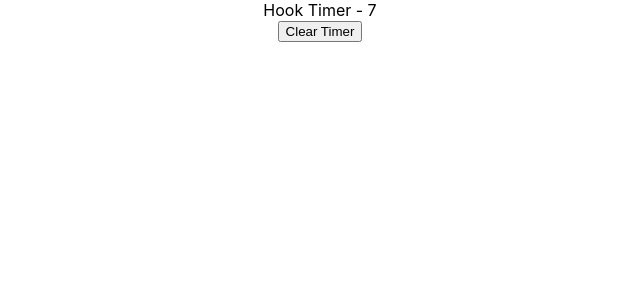
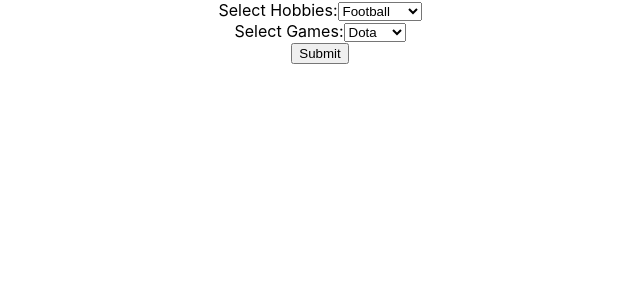
Before and after one commit to JulianBharadwaja/React_hook_practices, a React (Create React App) app: page / in a window 1280 px wide. Shown: the top 300 px of the page, without its empty margins (320-960 px from the left). Built offline with nearby package versions, Linux system fonts and the light colour scheme.

Commit message:
Learnt customHooks

```diff
--- a/src/App.js
+++ b/src/App.js
@@ -1,6 +1,6 @@
 import "./App.css";
 
-import HookTimer from "./components/useRefHook/HookTimer";
+import HobbySelect from "./components/useCustomHook/HobbySelect";
 import React from "react";
 
 // export const CounterContext = React.createContext();
@@ -26,7 +26,7 @@ function App() {
     //   value={{ countState: count, countDispatch: dispatch }}
     // >
     <div className="App">
-      <HookTimer />
+      <HobbySelect />
     </div>
     // </CounterContext.Provider>
   );
--- /dev/null
+++ b/src/components/hooks/useSelect.js
@@ -0,0 +1,20 @@
+import { useState } from "react";
+
+const useSelect = (initialState) => {
+  const [value, setValue] = useState(initialState);
+
+  const bind = {
+    value,
+    onChange: (e) => {
+      setValue(e.target.value);
+    },
+  };
+
+  const reset = () => {
+    setValue(initialState);
+  };
+
+  return [value, bind, reset];
+};
+
+export default useSelect;
--- /dev/null
+++ b/src/components/useCustomHook/HobbySelect.js
@@ -0,0 +1,38 @@
+import React from "react";
+import useSelect from "../hooks/useSelect";
+
+const HobbySelect = () => {
+  const [hobbies, bindHobbies, resetHobbies] = useSelect("Football");
+  const [game, bindGame, resetGame] = useSelect("Dota");
+  const submitHandler = (event) => {
+    event.preventDefault();
+    alert(`My Hobby is ${hobbies} and my favorite game is ${game}`);
+    resetHobbies();
+    resetGame();
+  };
+  return (
+    <div>
+      <form onSubmit={submitHandler}>
+        <div>
+          <label>Select Hobbies:</label>
+          <select {...bindHobbies}>
+            <option value="Football">Football</option>
+            <option value="Basketball">Basketball</option>
+            <option value="Volleyball">Volleyball</option>
+          </select>
+        </div>
+        <div>
+          <label>Select Games:</label>
+          <select {...bindGame}>
+            <option value="Dota">Dota</option>
+            <option value="LOL">LOL</option>
+            <option value="CSGO">CSGO</option>
+          </select>
+        </div>
+        <button>Submit</button>
+      </form>
+    </div>
+  );
+};
+
+export default HobbySelect;
```
Also changed, not shown: src/components/hooks/useCounter.js (added, +18 -0 lines), src/components/hooks/useDocumentTitle.js (added, +9 -0 lines), src/components/hooks/useInput.js (added, +17 -0 lines), src/components/useCustomHook/CounterOne.js (added, +19 -0 lines), src/components/useCustomHook/CounterTwo.js (added, +19 -0 lines), src/components/useCustomHook/DocTitleOne.js (added, +15 -0 lines), src/components/useCustomHook/DocTitleTwo.js (added, +15 -0 lines), src/components/useCustomHook/UserForm.js (added, +31 -0 lines), NoteReactHook.txt.
